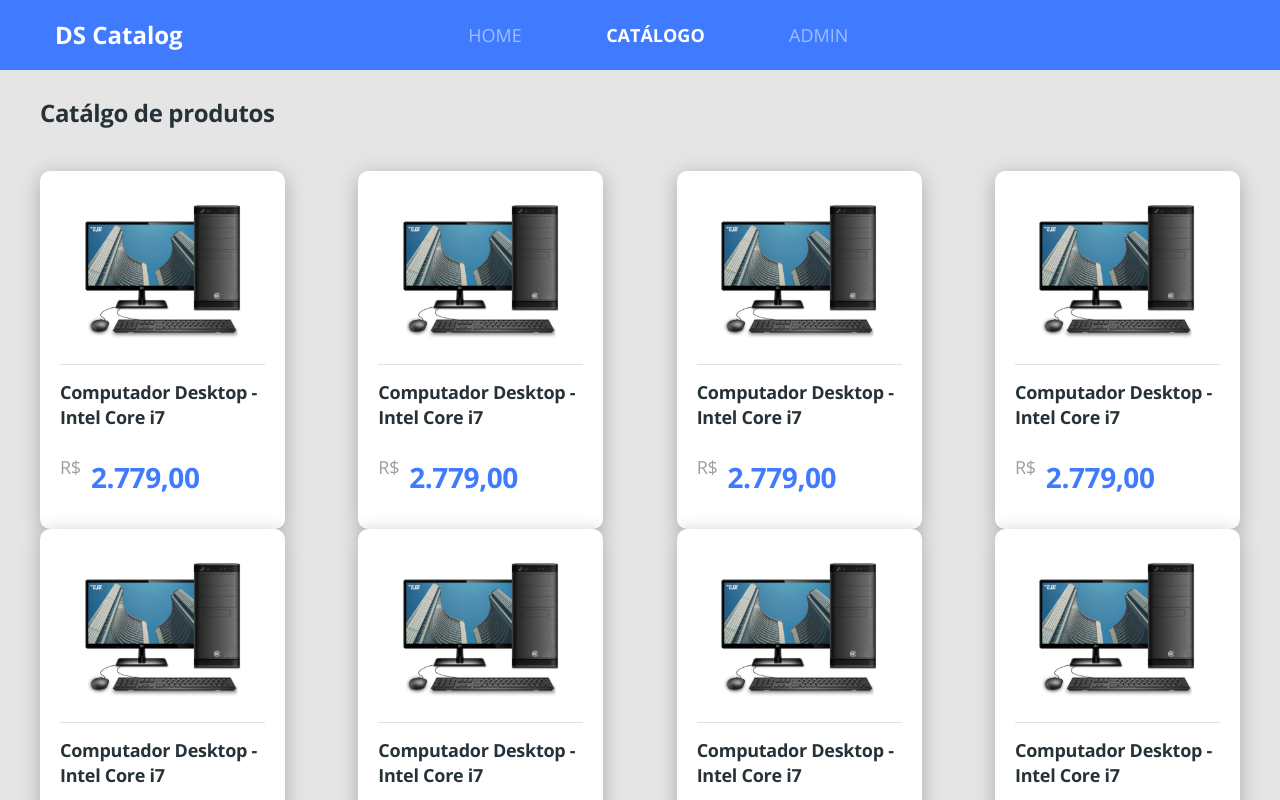
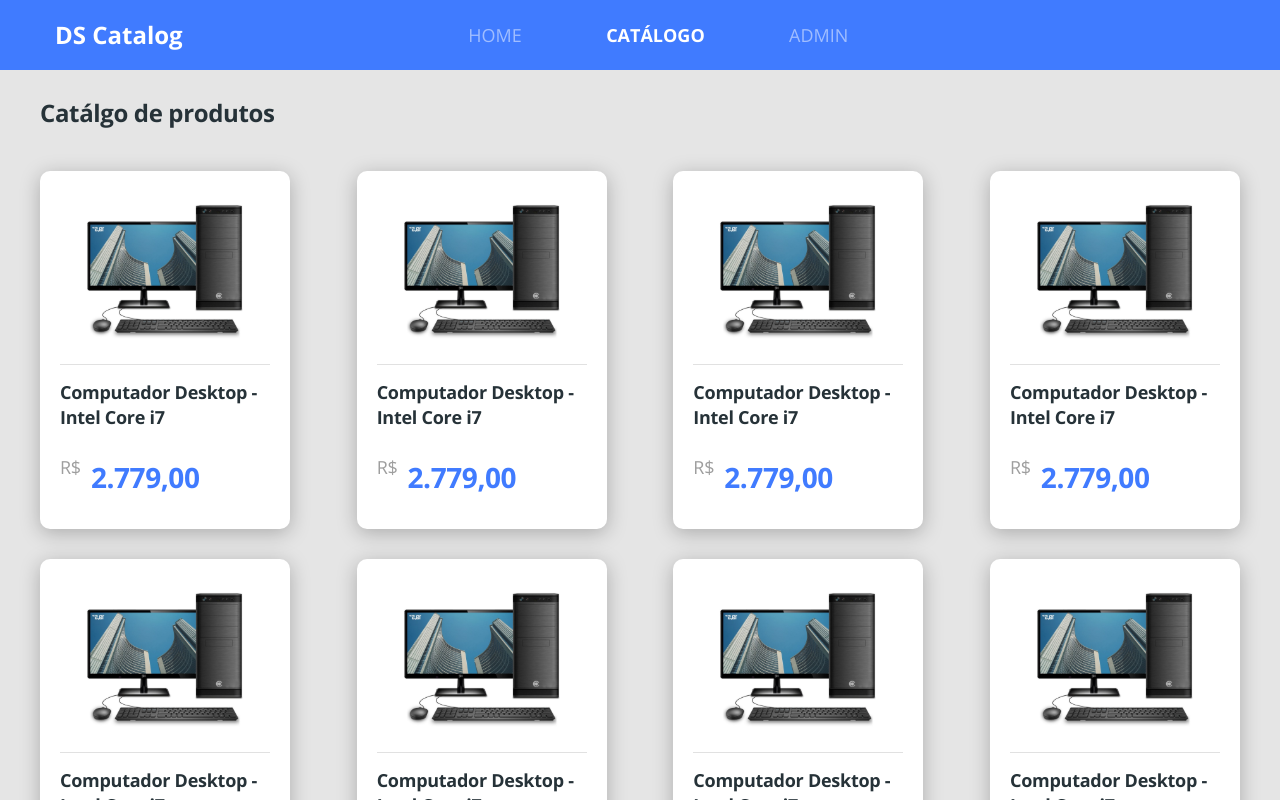
Before and after one commit to nevesade/dscatalog-bootcamp-React, a React (Create React App) app in the folder front-web/: page /catalog in a window 1280 px wide. Shown: the top 800 px of the page. Built offline with nearby package versions, Linux system fonts and the light colour scheme.

Commit message:
Finilized Layout card products

```diff
--- a/front-web/src/pages/Catalog/components/ProductCard/styles.scss
+++ b/front-web/src/pages/Catalog/components/ProductCard/styles.scss
@@ -1,5 +1,5 @@
 .product-card {
-  width: 245px;
+  //width: 245px;
   /*
     padding-top: 20px;
     padding-left: 20px ;
@@ -10,6 +10,8 @@
 
   padding: 20px 20px 30px 20px;
   text-align: center;
+ // margin-right: 30px;
+
 }
 
 .product-info {
--- a/front-web/src/pages/Catalog/index.tsx
+++ b/front-web/src/pages/Catalog/index.tsx
@@ -21,6 +21,7 @@
             <ProductCard/>
             <ProductCard/>
             <ProductCard/>
+            <ProductCard/>
 
         </div>
     </div>
--- a/front-web/src/pages/Catalog/styles.scss
+++ b/front-web/src/pages/Catalog/styles.scss
@@ -15,7 +15,9 @@
 
 .catalog-products{
     margin-top: 42px;;
-    display: flex;
+    display: grid;
+    grid-template-columns: repeat(auto-fill, 250px);
+    grid-gap: 30px 20px;
     justify-content: space-between;
-    flex-wrap: wrap;
+
 }
```
